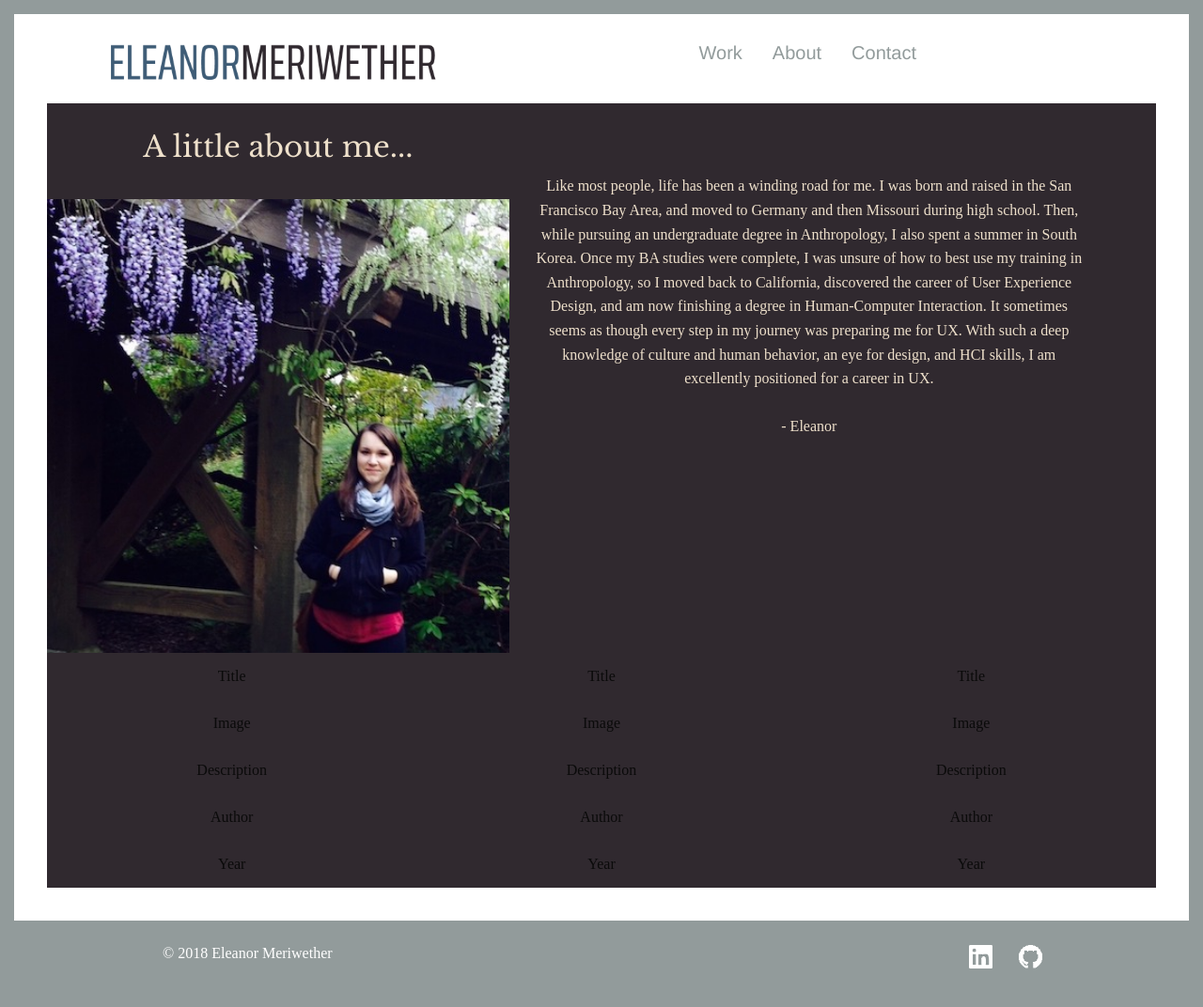
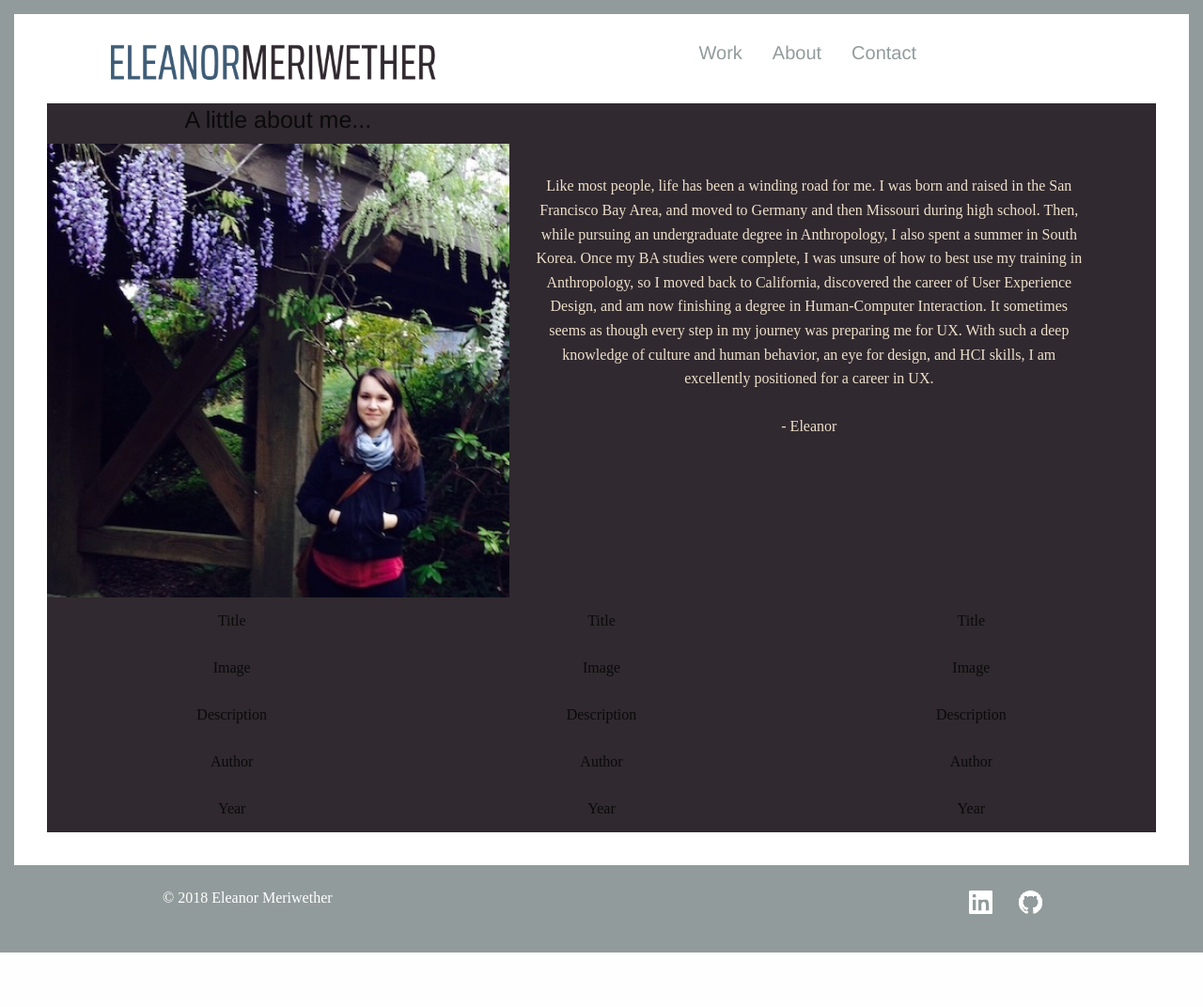
Before and after one commit to emeriwether/emeriwether.github.io, a Jekyll site: the page built from about.html, in a window 1280 px wide. Shown: the whole page at 94% size. Built offline with Jekyll 4.4.1, drawn with Linux system fonts in a browser that asks for light colours; some web fonts are replaced; after the commit the page ends 1014 px from its top, so only the background shows below that.

Commit message:
reduce img size and reduct title size

```diff
--- a/about.html
+++ b/about.html
@@ -5,7 +5,7 @@ layout: default
                     <div class="grid-x" id="content">
 
                         <div class="medium-5 cell" id="aboutMeImg">
-                            <h3>A little about me...</h3>
+                            <h4>A little about me...</h4>
                             <img src="/img/about/Eleanor.jpg" alt="Eleanor" id="Eleanor">
                         </div>
                         <div class="medium-7 cell" id="aboutMeText">
```
